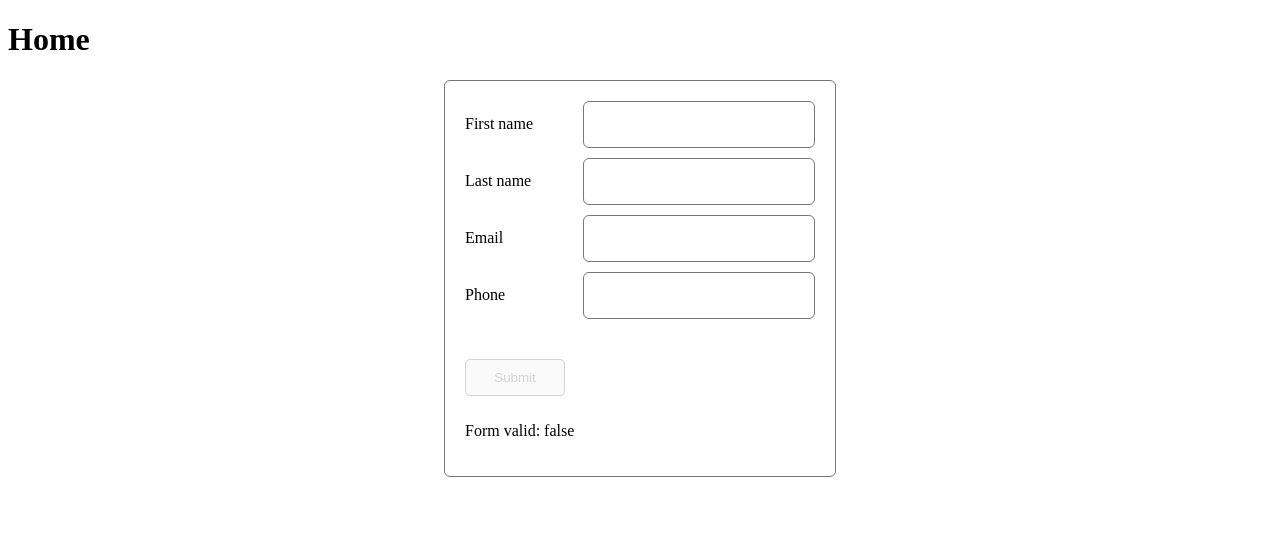
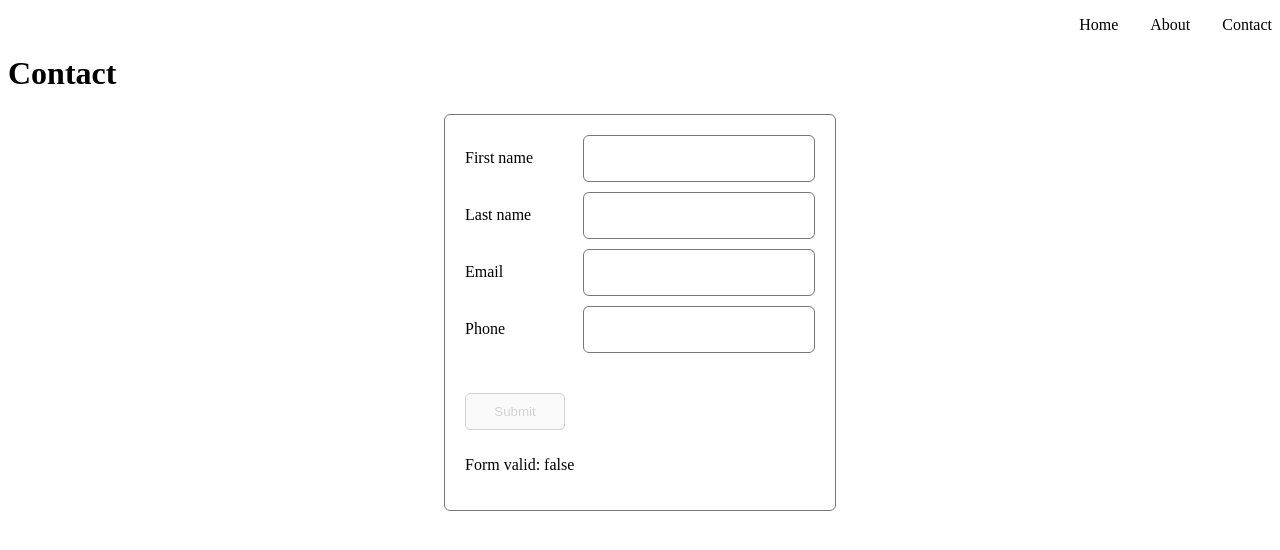
Before and after one commit to Dhouha-ma/new-angular-test, an Angular app: page /contact in a window 1280 px wide. Before the commit this address led to /. Shown: the top 550 px of the page. Built offline with nearby package versions, Linux system fonts and the light colour scheme.

Commit message:
add navigation

```diff
--- a/src/app/app.html
+++ b/src/app/app.html
@@ -1,2 +1,7 @@
-<app-home></app-home>
+<ul class="navigation">
+  <li class="list" (click)="goTo('home')">Home</li>
+  <li class="list" (click)="goTo('about')">About</li>
+  <li class="list" (click)="goTo('contact')">Contact</li>
+</ul>
+
 <router-outlet />
--- a/src/app/app.routes.ts
+++ b/src/app/app.routes.ts
@@ -1,3 +1,11 @@
 import { Routes } from '@angular/router';
+import { About } from './components/about/about';
+import { Contact } from './components/contact/contact';
+import { Home } from './components/home/home';
 
-export const routes: Routes = [];
+export const routes: Routes = [
+  { path: '', redirectTo: 'home', pathMatch: 'full' },
+  { path: 'home', component: Home },
+  { path: 'about', component: About },
+  { path: 'contact', component: Contact },
+];
--- a/src/app/app.scss
+++ b/src/app/app.scss
@@ -0,0 +1,13 @@
+.navigation {
+  display: flex;
+  justify-content: flex-end;
+  gap: 2rem;
+
+  .list {
+    list-style-type: none;
+    a {
+      text-decoration: none;
+      color: black;
+    }
+  }
+}
--- a/src/app/app.ts
+++ b/src/app/app.ts
@@ -1,5 +1,5 @@
 import { Component, signal } from '@angular/core';
-import { RouterOutlet } from '@angular/router';
+import { Router, RouterOutlet } from '@angular/router';
 
 import { Home } from './components/home/home';
 
@@ -11,4 +11,10 @@ import { Home } from './components/home/home';
 })
 export class App {
   protected readonly title = signal('new-angular-test');
+
+  constructor(private router: Router) {}
+
+  public goTo(path: string) {
+    this.router.navigateByUrl(path);
+  }
 }
--- /dev/null
+++ b/src/app/components/about/about.html
@@ -0,0 +1 @@
+<h1>About</h1>
--- /dev/null
+++ b/src/app/components/about/about.ts
@@ -0,0 +1,11 @@
+import { Component } from '@angular/core';
+
+@Component({
+  selector: 'app-about',
+  imports: [],
+  templateUrl: './about.html',
+  styleUrl: './about.scss',
+})
+export class About {
+
+}
--- /dev/null
+++ b/src/app/components/contact/contact.html
@@ -0,0 +1,5 @@
+<h1>Contact</h1>
+
+<div class="user-form">
+  <app-user-form></app-user-form>
+</div>
--- /dev/null
+++ b/src/app/components/contact/contact.scss
@@ -0,0 +1,4 @@
+.user-form {
+  display: flex;
+  justify-content: center;
+}
--- /dev/null
+++ b/src/app/components/contact/contact.ts
@@ -0,0 +1,12 @@
+import { Component } from '@angular/core';
+import { UserForm } from '../user-form/user-form';
+
+@Component({
+  selector: 'app-contact',
+  imports: [UserForm],
+  templateUrl: './contact.html',
+  styleUrl: './contact.scss',
+})
+export class Contact {
+
+}
--- a/src/app/components/home/home.html
+++ b/src/app/components/home/home.html
@@ -1,5 +1 @@
 <h1>Home</h1>
-
-<div class="user-form">
-  <app-user-form></app-user-form>
-</div>
--- a/src/app/components/home/home.ts
+++ b/src/app/components/home/home.ts
@@ -1,9 +1,8 @@
 import { Component } from '@angular/core';
-import { UserForm } from '../user-form/user-form';
 
 @Component({
   selector: 'app-home',
-  imports: [UserForm],
+  imports: [],
   templateUrl: './home.html',
   styleUrl: './home.scss',
 })
```
Also changed, not shown: src/app/components/about/about.scss (added), 2 other files (tests, documents, lock files or other folders).
